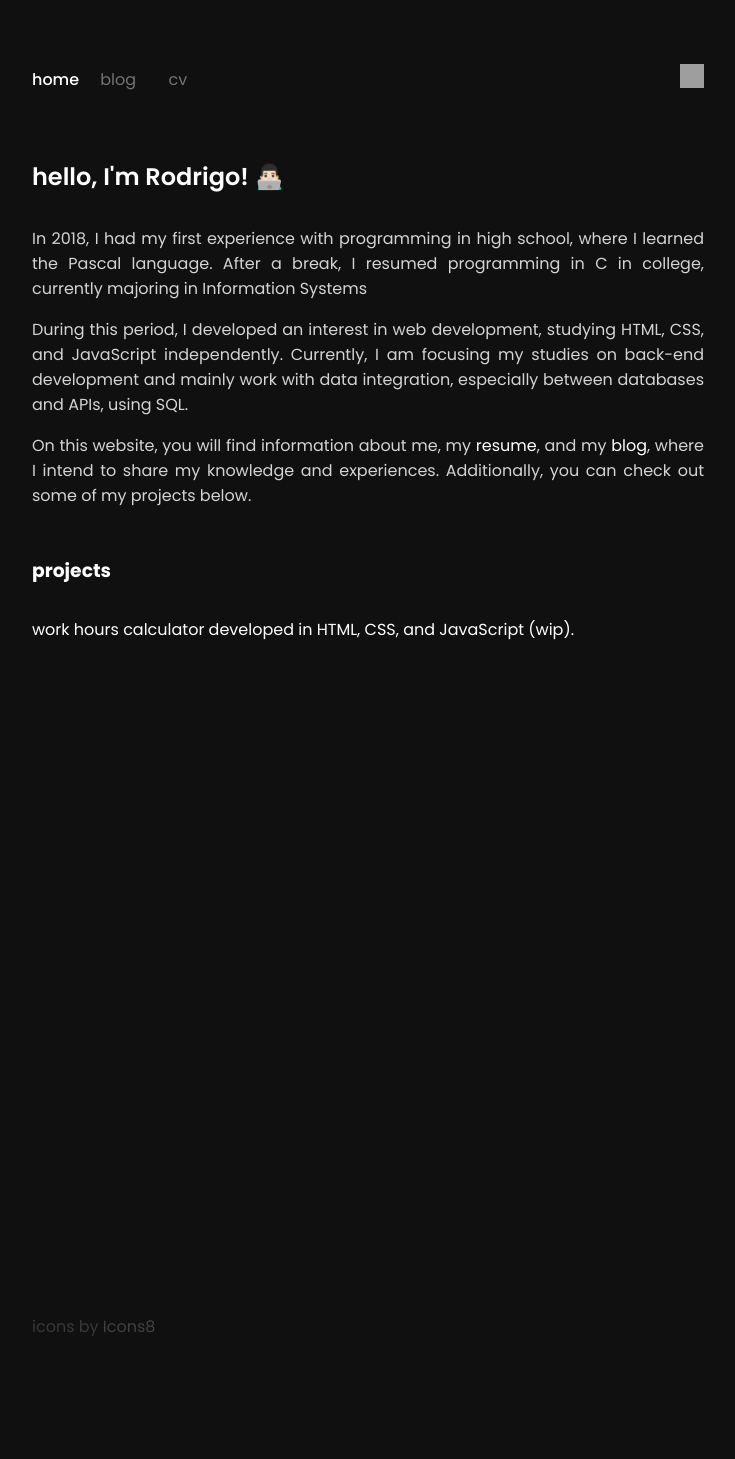
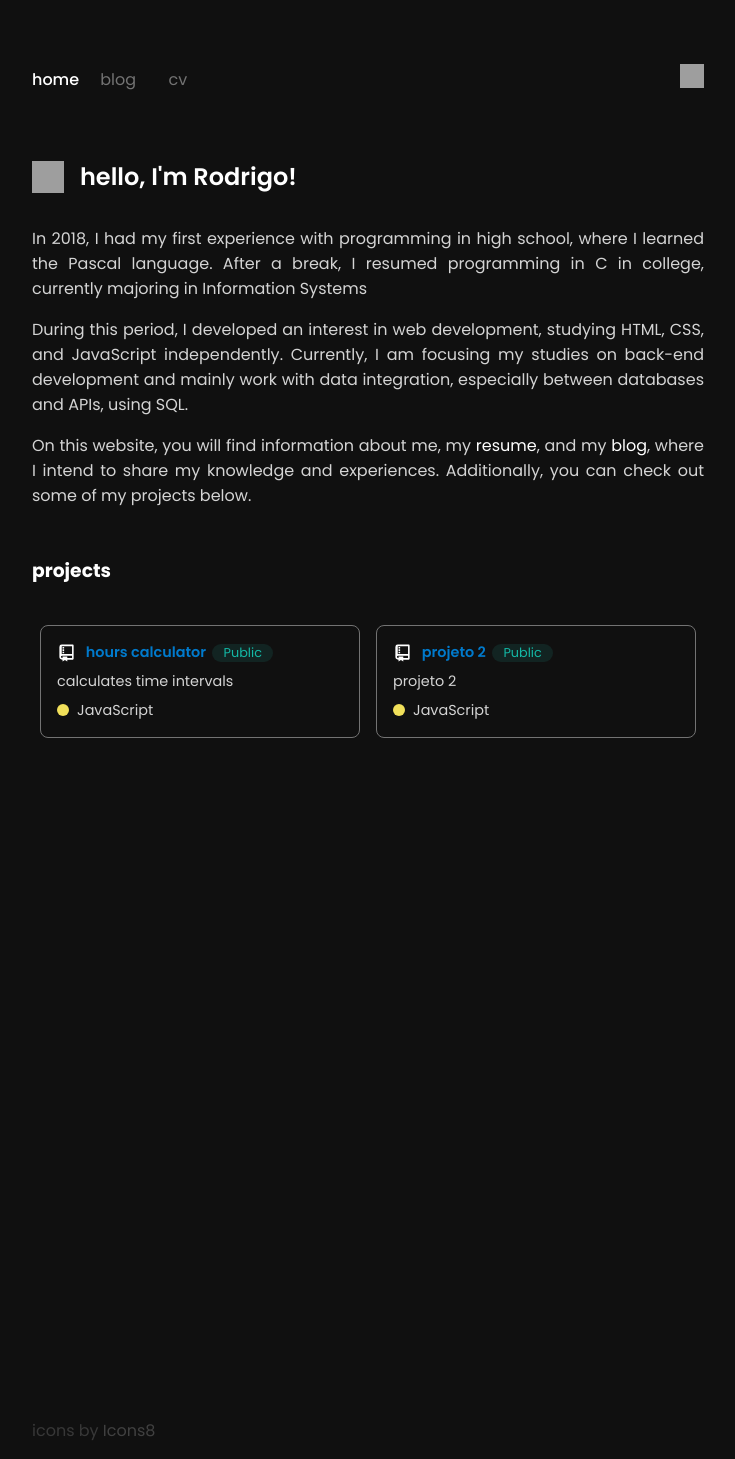
Before and after one commit to rodrigoacs/lab, a PHP site: page / in a window 1280 px wide. Shown: the whole page, without its empty margins (272-1007 px from the left). Before the commit the page ends 1336 px from the top, so only its background shows below. Run offline with PHP 8.4, Linux system fonts and the light colour scheme; some libraries are stand-ins or nearby versions; grey boxes are pictures that could not be loaded.

Commit message:
chore: refatoração nos projetos // novos icones

```diff
--- a/blog.html
+++ b/blog.html
@@ -1,4 +1,5 @@
 <h2 class="header" translate="blog"></h2>
+
 <a href="#" class="blog-post-link">
   <div class="blog-post">
     <b>Em Breve</b>
--- a/en-US.json
+++ b/en-US.json
@@ -1,19 +1,21 @@
 {
-  "header": "hello, I'm Rodrigo! 👨🏻‍💻",
+  "header": "<img src=\"https://raw.githubusercontent.com/microsoft/fluentui-emoji/main/assets/Brain/3D/brain_3d.png\" class=\"icon\">hello, I'm Rodrigo!",
   "home1": "In 2018, I had my first experience with programming in high school, where I learned the Pascal language. After a break, I resumed programming in C in college, currently majoring in Information Systems",
   "home2": "During this period, I developed an interest in web development, studying HTML, CSS, and JavaScript independently. Currently, I am focusing my studies on back-end development and mainly work with data integration, especially between databases and APIs, using SQL.",
   "home3": "On this website, you will find information about me, my <a onclick=\"loadPage('cv')\">resume</a>, and my <a onclick=\"loadPage('blog')\">blog</a>, where I intend to share my knowledge and experiences. Additionally, you can check out some of my projects below.",
-  "projects":"projects",
-  "project1": "work hours calculator developed in HTML, CSS, and JavaScript (wip).",
-  "name": "Rodrigo Augusto Correa Soares <a id='download' class='link fa-solid fa-floppy-disk' style='font-size: 1.2rem;' translate='download'></a>",
+  "projects": "projects",
+  "project1": "hours calculator",
+  "project2":"calculates time intervals",
+  "project3":"projeto 2",
+  "project4":"projeto 2",
+  "name": "<img src=\"https://raw.githubusercontent.com/microsoft/fluentui-emoji/main/assets/Floppy%20disk/3D/floppy_disk_3d.png\" class=\"icon\" id=\"download\" translate=\"download\"> Rodrigo Augusto Correa Soares ",
   "birth-date": " 05/14/2003",
   "location": " MINAS GERAIS, BRAZIL",
-  "email": " rodrigohths@gmail.com |",
-  "github": "GitHub |",
-  "linkedin": "LinkedIn |",
-  "website": "Website",
+  "github": "&nbsp;|&nbsp;GitHub&nbsp;|&nbsp;",
+  "linkedin": " LinkedIn | ",
+  "website": "&nbsp;Website",
   "resume": "Summary",
-  "resume1": "I am currently in the third semester of Information Systems at IFMG Campus Ouro Branco. I am interested in enhancing my technical skills in backend and/or fullstack development, which are the areas I aspire to work professionally. I am currently working as a data engineering intern, building data integration solutions for the tertiary sector, especially in the retail industry in Brazil.",
+  "resume1": "I am currently in the third semester of Information Systems at IFMG Campus Ouro Branco. I am interested in enhancing my technical skills in backend and/or fullstack development. I am currently working as a data engineering intern, building data integration solutions for the tertiary sector, especially in the retail industry in Brazil.",
   "skills": "Languages, tools and softwares",
   "skill1": "> SQL, JavaScript (Node.js), Python, HTML, CSS, Java and C.",
   "skill2": "> Pentaho Data Integration, Postman, DBeaver and SAPGUI.",
@@ -25,5 +27,5 @@
   "education": "Education",
   "education1": "JANUARY 2018 - APRIL 2021 (COMPLETED)<br>IFMG Campus Congonhas, Congonhas MG<br>Integrated Technical Degree in Mechanics",
   "education2": "SEPTEMBER 2022 - (ONGOING)<br>IFMG Campus Ouro Branco, Ouro Branco MG<br>Bachelor's Degree in Information Systems",
-  "blog": "the posts are not yet available in english"
+  "blog": "<img src=\"https://raw.githubusercontent.com/microsoft/fluentui-emoji/main/assets/Memo/3D/memo_3d.png\" class=\"icon\">the posts are not yet available in english"
 }
--- a/home.html
+++ b/home.html
@@ -6,4 +6,24 @@
 </div>
 
 <h3 translate="projects" class="header"></h3>
-<a href="https://rodrigoacs.com/ch" translate="project1" target="_blank"></a>
+<div class="projects">
+  <a class="project" href="https://rodrigoacs.com/ch" target="_blank">
+    <div class="project-header">
+      <img src="./assets/github-project.svg" style="margin-right: .2rem;">
+      <span class="project-name" translate="project1"></span>
+      <span class="public">Public</span>
+    </div>
+    <p class="project-description" translate="project2"></p>
+    <p class="project-language"><span class="js"></span>JavaScript</p>
+  </a>
+
+  <a class="project" href="https://rodrigoacs.com/ch" target="_blank">
+    <div class="project-header">
+      <img src="./assets/github-project.svg" style="margin-right: .2rem;">
+      <span class="project-name" translate="project3"></span>
+      <span class="public">Public</span>
+    </div>
+    <p class="project-description" translate="project4"></p>
+    <p class="project-language"><span class="js"></span>JavaScript</p>
+  </a>
+</div>
--- a/script.js
+++ b/script.js
@@ -52,7 +52,6 @@ function highlightLink(pageId) {
   })
 }
 
-
 function loadContent(language) {
   let elements = document.querySelectorAll('[translate]')
   fetch(languageOptions[language].jsonFile)
--- a/style.css
+++ b/style.css
@@ -5,6 +5,8 @@
   --color-text-secondary: #d4d4d4;
   --color-text-unfocused: #737373;
   --color-text-highlight: #5df80f;
+  --javascript: #f1e05a;
+  --color-text-blue: #007acc;
 }
 
 * {
@@ -53,6 +55,78 @@ p {
   color: var(--color-text-secondary);
 }
 
+.project {
+  display: block;
+  width: 20rem;
+  border: 1px solid var(--color-text-unfocused);
+  border-radius: .5rem;
+  padding: 1rem;
+  margin: .5rem;
+}
+
+.project-description {
+  margin-top: .5rem;
+  margin-bottom: .5rem;
+}
+
+.projects {
+  display: flex;
+  flex-wrap: wrap;
+  justify-content: space-around;
+  font-size: .9rem;
+}
+
+.project-header {
+  display: flex;
+  align-items: center;
+}
+
+.project-name {
+  color: var(--color-text-blue);
+  font-weight: 600;
+  margin: 0 .4rem;
+}
+
+.public {
+  display: block;
+  border-radius: 1rem;
+  background-color: rgba(45, 212, 191, 0.1);
+  color: rgb(20, 184, 166);
+  font-weight: 400;
+  font-size: .8rem;
+  padding: 0 .7rem;
+}
+
+.js {
+  position: relative;
+  top: 1px;
+  display: inline-block;
+  width: 12px;
+  height: 12px;
+  border-radius: 50%;
+  margin-right: .5rem;
+  background-color: var(--javascript);
+}
+
+.socials {
+  display: flex;
+  align-items: center;
+  text-align: justify;
+  color: var(--color-text-secondary);
+}
+
+.icon {
+  width: 2rem;
+  height: 2rem;
+  margin-right: 1rem;
+}
+
+.icon-small {
+  width: 1.5rem;
+  height: 1.5rem;
+  margin-right: .5rem;
+}
+
 .home p {
   padding-bottom: 1rem;
 }
@@ -96,10 +170,8 @@ p {
   font-weight: 500 !important;
 }
 
-
 .header {
   display: flex;
-  justify-content: space-between;
   align-items: center;
   margin-bottom: 2rem;
   margin-top: 2rem;
@@ -136,17 +208,20 @@ p {
   transform: scale(1.025);
 }
 
-
 /* ---- */
 /* ---- */
 /* ---- */
-
 
 .navbar::selection,
 a::selection,
 img::selection {
   color: none;
   background: rgba(0, 0, 0, 0);
+}
+
+*::selection {
+  color: var(--color-text-primary);
+  background: var(--color-text-unfocused);
 }
 
 
@@ -169,7 +244,6 @@ img::selection {
   }
 }
 
-
 @media print {
   * {
     color: #000 !important;
@@ -190,4 +264,8 @@ img::selection {
   footer {
     display: none;
   }
+
+  img {
+    display: none;
+  }
 }
--- /dev/null
+++ b/tst.html
@@ -0,0 +1,3 @@
+<img src="https://raw.githubusercontent.com/microsoft/fluentui-emoji/main/assets/E-mail/3D/e-mail_3d.png" class="icon-small">
+<img src="https://raw.githubusercontent.com/microsoft/fluentui-emoji/main/assets/Spiral%20calendar/3D/spiral_calendar_3d.png" class="icon-small">
+<img src="https://raw.githubusercontent.com/microsoft/fluentui-emoji/main/assets/House%20with%20garden/3D/house_with_garden_3d.png" class="icon-small">
```
Also changed, not shown: cv.html (+20 -15 lines), pt-BR.json (+11 -9 lines), assets/github-project.svg (added).
